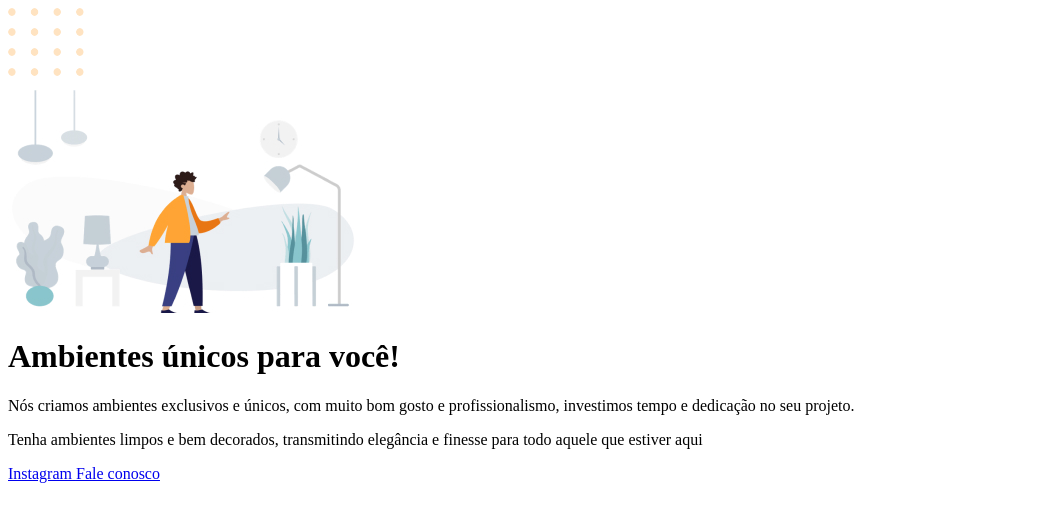
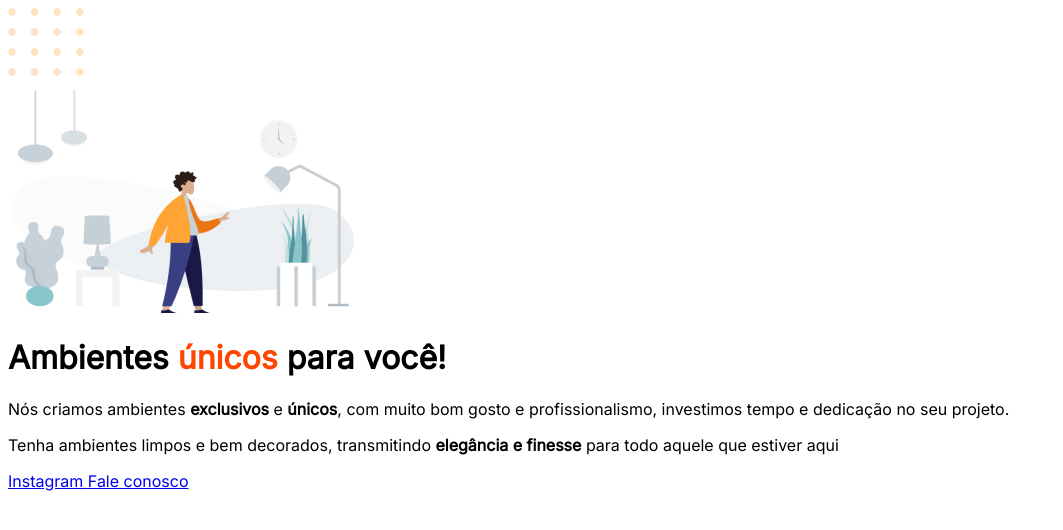
Before and after one commit to Antonio-Renato-Lima/Projeto1---HTML-e-CSS, a plain HTML site: page index.html in a window 1280 px wide. Shown: the whole page, without its empty margins (0-1063 px from the left). Drawn offline with Linux system fonts and the light colour scheme.

Commit message:
add style css for h1 and body

```diff
--- a/index.html
+++ b/index.html
@@ -1,10 +1,23 @@
 <!DOCTYPE html>
 <html lang="pt-br">
   <head>
+    <link rel="preconnect" href="https://fonts.googleapis.com" />
+    <link rel="preconnect" href="https://fonts.gstatic.com" crossorigin />
+    <link
+      href="https://fonts.googleapis.com/css2?family=Inter&display=swap"
+      rel="stylesheet"
+    />
+    <link rel="preconnect" href="https://fonts.googleapis.com" />
+    <link rel="preconnect" href="https://fonts.gstatic.com" crossorigin />
+    <link
+      href="https://fonts.googleapis.com/css2?family=Inter&display=swap"
+      rel="stylesheet"
+    />
     <meta charset="UTF-8" />
     <meta http-equiv="X-UA-Compatible" content="IE=edge" />
     <meta name="viewport" content="width=device-width, initial-scale=1.0" />
     <title>Document</title>
+    <link rel="stylesheet" href="style.css" />
   </head>
   <body>
     <img
@@ -17,21 +30,23 @@
         src="./images/img1.jpg"
         alt="Desenho de uma pessoa vestindo uma camisa amarela e calça azul com luminária na sua frente"
       />
-      <h1>Ambientes únicos para você!</h1>
+      <h1>Ambientes <span style="color: orangered">únicos</span> para você!</h1>
       <p>
-        Nós criamos ambientes exclusivos e únicos, com muito bom gosto e
-        profissionalismo, investimos tempo e dedicação no seu projeto.
+        Nós criamos ambientes <strong>exclusivos </strong> e
+        <strong>únicos</strong>, com muito bom gosto e profissionalismo,
+        investimos tempo e <span>dedicação no seu projeto.</span>
       </p>
 
       <p>
-        Tenha ambientes limpos e bem decorados, transmitindo elegância e finesse
+        Tenha <span>ambientes limpos</span> e bem decorados, transmitindo
+        <strong>elegância e finesse</strong>
         para todo aquele que estiver aqui
       </p>
     </div>
 
-    <div id="footer">
+    <footer id="footer">
       <a href="https://instagram.com/killergiga_gc" d> Instagram </a>
       <a href="mailto:contato@renatolima.com.br"> Fale conosco </a>
-    </div>
+    </footer>
   </body>
 </html>
--- /dev/null
+++ b/style.css
@@ -0,0 +1,7 @@
+h1 {
+  font-family: "Inter", sans-serif;
+}
+
+body {
+  font-family: "Inter", sans-serif;
+}
```
